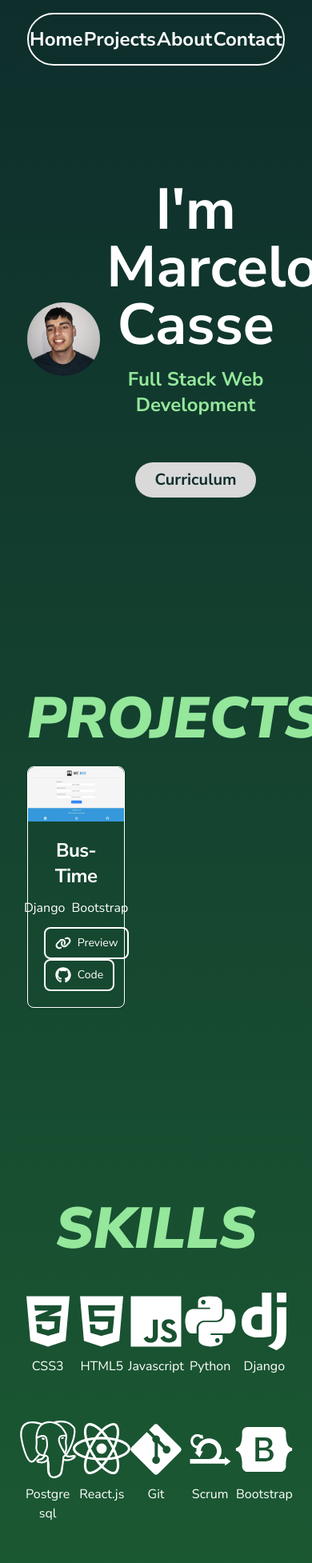
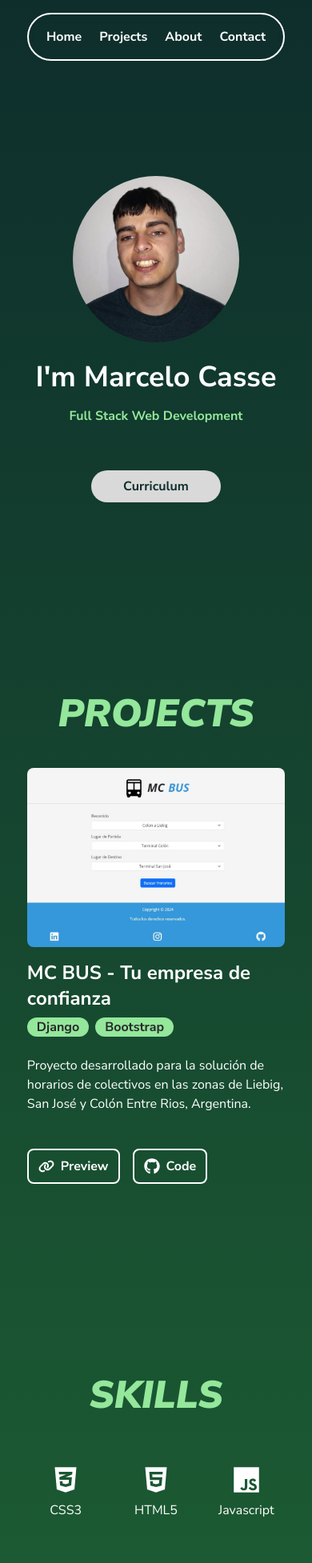
Before and after one commit to marcelocasse/marcelocasse-porfolio, a React (Create React App) app: page / in a window 390 px wide. Shown: the top 1954 px of the page at 80% size. Built offline with nearby package versions, Linux system fonts and the light colour scheme.

Commit message:
new responsive desing

```diff
--- a/src/App.js
+++ b/src/App.js
@@ -1,13 +1,6 @@
 import Home from "./pages/Home";
 import Nav from "./pages/Nav";
-import {
-  BrowserRouter as Router,
-  Switch,
-  Route,
-  Link,
-  BrowserRouter,
-  Routes,Navigate
-} from "react-router-dom";
+import { BrowserRouter, Route, Routes } from "react-router-dom";
 import Projects from "./pages/Projects";
 import Footer from "./pages/Footer";
 import Skills from "./pages/Skills";
--- a/src/components/Card.jsx
+++ b/src/components/Card.jsx
@@ -2,26 +2,32 @@ import { FaLink } from "react-icons/fa6";
 import { FaGithub } from "react-icons/fa6";
 const Card = ({title,desciption,image,tech,website,repository}) => {
     return (
-        <div class="max-w-sm  border border-gray-200 rounded-lg shadow dark:bg-gray-800 dark:border-gray-700">
-            <img class="rounded-t-lg" src={image} alt="" />
-            <div class="p-5">
-                <h5 class="mb-2 text-2xl font-bold tracking-tight text-gray-900 dark:text-white">{title}</h5>
-                <p class="mb-3 font-normal text-gray-700 dark:text-gray-400">{desciption}</p>
-                <ul className=" flex text-center justify-center w-full gap-2 mb-3">
+        <article className="max-w-5xl w-full items-center rounded-lg flex flex-col gap-4 lg:flex-row">
+            <div className="w-full">
+                <img className="relative flex object-cover object-top w-full h-56 rounded-lg" src={image} alt="" />
+            </div>
+            <div className="w-full lg:ps-5">
+                <h3 className="text-2xl font-bold text-start">{title}</h3>
+                <div className="flex flex-wrap mt-2 text-start gap-4">
+                    <ul className="flex text-center w-full size-5 gap-2 mb-3">
                         {
                             tech.map((value) => (
-                        <li>{value}</li>
+                                <li className=" flex bg-secondcolor text-blackmatte font-bold text-s rounded-full p-3 items-center text-center justify-center">{value}</li>
                             ))
                         }
                     </ul>
-                <a href={website} target="_blank" class="inline-flex items-center border-2  gap-2 px-3 py-2 text-sm font-medium text-center text-white bg-blue-700 rounded-lg hover:bg-blue-800 focus:ring-4 focus:outline-none focus:ring-blue-300 dark:bg-blue-600 dark:hover:bg-blue-700 dark:focus:ring-blue-800">
-                    <FaLink className="size-5"/> Preview
+                    <p class="mb-3 text-base">{desciption}</p>
+                    <footer className="flex items-end justify-start mt-4 gap-x-4">
+                        <a href={website} target="_blank" rel="noopener noreferrer" class="inline-flex items-center border-2  gap-2 px-3 py-2 text-base font-bold text-center text-white rounded-lg lg:hover:text-firstcolor lg:hover:bg-white">
+                            <FaLink className="size-5" /> Preview
                         </a>
-                <a href={repository} target="_blank" class="inline-flex items-center border-2 gap-2 px-3 py-2 text-sm font-medium text-center text-white bg-blue-700 rounded-lg hover:bg-blue-800 focus:ring-4 focus:outline-none focus:ring-blue-300 dark:bg-blue-600 dark:hover:bg-blue-700 dark:focus:ring-blue-800">
-                <FaGithub className="size-5"/> Code
+                        <a href={repository} target="_blank" rel="noopener noreferrer" class="inline-flex items-center border-2 gap-2 px-3 py-2 text-base font-bold text-center text-white rounded-lg lg:hover:text-firstcolor lg:hover:bg-white">
+                            <FaGithub className="size-5" /> Code
                         </a>
+                    </footer>
                 </div>
             </div>
+        </article>
     );
 }
 
--- a/src/components/SectionContainer.jsx
+++ b/src/components/SectionContainer.jsx
@@ -1,7 +1,7 @@
 
 const SectionContainer = (props) => {
     return (
-        <section id={props.id} class={`section ${props.class} text-center items-center grid grid-cols-10 gap-2 py-28 pb-32`}>
+        <section id={props.id} class={`section ${props.className} text-center items-center flex flex-col gap-6 pt-28 pb-32`}>
             {
                 props.children
             }
--- a/src/components/SkillItem.jsx
+++ b/src/components/SkillItem.jsx
@@ -1,6 +1,6 @@
 const SkillItem = ({component,title}) => {
     return (
-        <div className="flex flex-col col-span-1 items-center p-5 rounded-r-md transition duration-300 hover:scale-125 hover:shadow-md gap-2">
+        <div className="flex flex-col col-span-1 items-center p-5 rounded-r-md transition duration-300 lg:hover:scale-125 lg:hover:shadow-md gap-2">
                     {component}
                     <p className="text-base">{title}</p>
         </div>
--- a/src/pages/Home.jsx
+++ b/src/pages/Home.jsx
@@ -4,16 +4,16 @@ import SectionContainer from "../components/SectionContainer";
 
 const Home = () => {
     return (
-        <SectionContainer id='home'>
-            <picture className="col-span-3">
+        <SectionContainer id='home' className="lg:flex-row">
+            <picture className="size-52 lg:size-96">
                 <img src={marcelo} alt="Marcelo Casse" className="rounded-full object-cover pointer-events-none"></img>
             </picture>
 
-            <div className="font-bold col-span-7">
-                <h1 className="text-7xl w-full">I'm Marcelo Casse</h1>
-                <h3 className="text-secondcolor text-2xl py-4">Full Stack Web Development</h3>
-                <button className="rounded-full text-firstcolor
-                        bg-grey text-xl px-6 py-2 mt-10 hover:bg-firstcolor hover:text-white"
+            <div className="font-bold  flex flex-col w-full items-center">
+                <h1 className="text-4xl lg:text-7xl w-full">I'm Marcelo Casse</h1>
+                <h3 className="text-secondcolor text-base lg:text-2xl py-4">Full Stack Web Development</h3>
+                <button className="rounded-full text-firstcolor w-1/2
+                        bg-grey lg:text-xl px-6 py-2 mt-10 lg:hover:bg-firstcolor lg:hover:text-white"
                     onClick={() => {
                         window.open(cv, '_blank').focus();
                     }}>
--- a/src/pages/Nav.jsx
+++ b/src/pages/Nav.jsx
@@ -4,20 +4,20 @@ import { Link, useLocation } from 'react-router-dom';
 const Nav = () => {
     const location = useLocation()
 
-    const isContactPage = location.pathname == '/contact'
+    const isContactPage = location.pathname === '/contact'
 
     return (
         <nav className="text-center border-2 border-white rounded-full
-            py-[15px] font-bold backdrop-filter backdrop-blur-sm">
-            <ul className="flex flex-column justify-evenly text-2xl">
-                <li className=' hover:scale-125'><Link to='/'>Home</Link></li>
+            py-4 font-bold backdrop-filter backdrop-blur-sm">
+            <ul className="flex flex-column justify-evenly lg:text-2xl">
+                <li className=' lg:hover:scale-125'><Link to='/'>Home</Link></li>
                 { isContactPage ?
                     <></> : <>
-                    <li className=' hover:scale-125'><a href='#projects'>Projects</a></li>
-                    <li className=' hover:scale-125' ><a href='#about'>About</a></li>
+                    <li className=' lg:hover:scale-125'><a href='#projects'>Projects</a></li>
+                    <li className=' lg:hover:scale-125' ><a href='#about'>About</a></li>
                     </>
                 }
-                <li className=' hover:scale-125'><Link to='contact'>Contact</Link></li>
+                <li className=' lg:hover:scale-125'><Link to='contact'>Contact</Link></li>
             </ul>
         </nav>
     );
--- a/src/pages/Projects.jsx
+++ b/src/pages/Projects.jsx
@@ -1,22 +1,21 @@
 import Card from '../components/Card'
 
 import bustime from '../assets/projects/bus-time.jpeg'
+import SectionContainer from '../components/SectionContainer';
 
 const Projects = () => {
     return (
-        <section id='projects' className="text-center pt-28 pb-32 grid gap-6">
-            <h1 className="text-secondcolor font-black text-7xl italic">PROJECTS</h1>
-            <div className="grid grid-cols-3">
-                <Card
-                    title='Bus-Time'
-                    image={bustime}
-                    desciption=''
-                    tech={['Django','Bootstrap']}
-                    website='https://marce37.pythonanywhere.com/'
-                    repository='https://github.com/marcelocasse/bus-time'>
-                </Card>
-            </div>
-        </section>
+        <SectionContainer id='projects'>
+            <h1 className="text-secondcolor font-black text-5xl lg:text-7xl italic mb-5">PROJECTS</h1>
+            <Card
+                title='MC BUS - Tu empresa de confianza'
+                image={bustime}
+                desciption='Proyecto desarrollado para la solución de horarios de colectivos en las zonas de Liebig, San José y Colón Entre Rios, Argentina.'
+                tech={['Django', 'Bootstrap']}
+                website='https://marce37.pythonanywhere.com/'
+                repository='https://github.com/marcelocasse/bus-time'>
+            </Card>
+        </SectionContainer>
     );
 }
 
--- a/src/pages/Skills.jsx
+++ b/src/pages/Skills.jsx
@@ -10,25 +10,26 @@ import { DiScrum } from "react-icons/di";
 import { FaBootstrap } from "react-icons/fa6";
 import { BiLogoTailwindCss } from "react-icons/bi";
 import SkillItem from "../components/SkillItem";
+import SectionContainer from "../components/SectionContainer";
 
 const Skills = () => {
     return (
-        <section className="text-center pt-28 pb-32 grid gap-6" id="skills">
-            <h1 className="text-secondcolor font-black text-7xl italic">SKILLS</h1>
-            <div className="w-full grid grid-cols-5 gap-4">
-                <SkillItem component={<FaCss3Alt className="text-7xl"/>} title='CSS3'></SkillItem>
-                <SkillItem component={<FaHtml5 className="text-7xl"/>} title='HTML5'></SkillItem>
-                <SkillItem component={<IoLogoJavascript className="text-7xl"/>} title='Javascript'></SkillItem>
-                <SkillItem component={<FaPython className="text-7xl"/>} title='Python'></SkillItem>
-                <SkillItem component={<SiDjango className="text-7xl"/>} title='Django'></SkillItem>
-                <SkillItem component={<SiPostgresql className="text-7xl"/>} title='Postgre sql'></SkillItem>
-                <SkillItem component={<GrReactjs className="text-7xl"/>} title='React.js'></SkillItem>
-                <SkillItem component={<FaGitAlt className="text-7xl"/>} title='Git'></SkillItem>
-                <SkillItem component={<DiScrum className="text-7xl"/>} title='Scrum'></SkillItem>
-                <SkillItem component={<FaBootstrap className="text-7xl"/>} title='Bootstrap'></SkillItem>
-                <SkillItem component={<BiLogoTailwindCss className="text-7xl"/>} title='Tailwind'></SkillItem>
+        <SectionContainer id="skills">
+            <h1 className="text-secondcolor font-black text-5xl lg:text-7xl italic mb-5">SKILLS</h1>
+            <div className="w-full grid grid-cols-3 lg:grid-cols-5 items-center justify-center gap-4">
+                <SkillItem component={<FaCss3Alt className="text-4xl lg:text-7xl"/>} title='CSS3'></SkillItem>
+                <SkillItem component={<FaHtml5 className="text-4xl lg:text-7xl"/>} title='HTML5'></SkillItem>
+                <SkillItem component={<IoLogoJavascript className="text-4xl lg:text-7xl"/>} title='Javascript'></SkillItem>
+                <SkillItem component={<FaPython className="text-4xl lg:text-7xl"/>} title='Python'></SkillItem>
+                <SkillItem component={<SiDjango className="text-4xl lg:text-7xl"/>} title='Django'></SkillItem>
+                <SkillItem component={<SiPostgresql className="text-4xl lg:text-7xl"/>} title='Postgre sql'></SkillItem>
+                <SkillItem component={<GrReactjs className="text-4xl lg:text-7xl"/>} title='React.js'></SkillItem>
+                <SkillItem component={<FaGitAlt className="text-4xl lg:text-7xl"/>} title='Git'></SkillItem>
+                <SkillItem component={<DiScrum className="text-4xl lg:text-7xl"/>} title='Scrum'></SkillItem>
+                <SkillItem component={<FaBootstrap className="text-4xl lg:text-7xl"/>} title='Bootstrap'></SkillItem>
+                <SkillItem component={<BiLogoTailwindCss className="text-4xl lg:text-7xl"/>} title='Tailwind'></SkillItem>
             </div>
-        </section>
+        </SectionContainer>
     );
 }
 
--- a/tailwind.config.js
+++ b/tailwind.config.js
@@ -11,6 +11,7 @@ module.exports = {
       secondcolor :'#94E79B',
       threecolor : '#F9F871',
       grey : '#D9D9D9',
+      blackmatte : '#28282B',
       black: colors.black,
       white: colors.white,
     },
```
Also changed, not shown: src/index.css (+10 -15 lines), src/pages/About.jsx (+11 -10 lines), src/pages/Footer.jsx (+5 -5 lines). Lines whose indentation alone changed are shown as unchanged.
